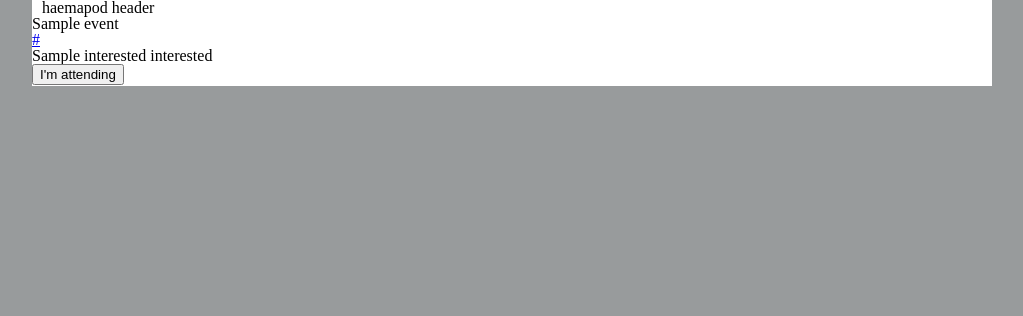
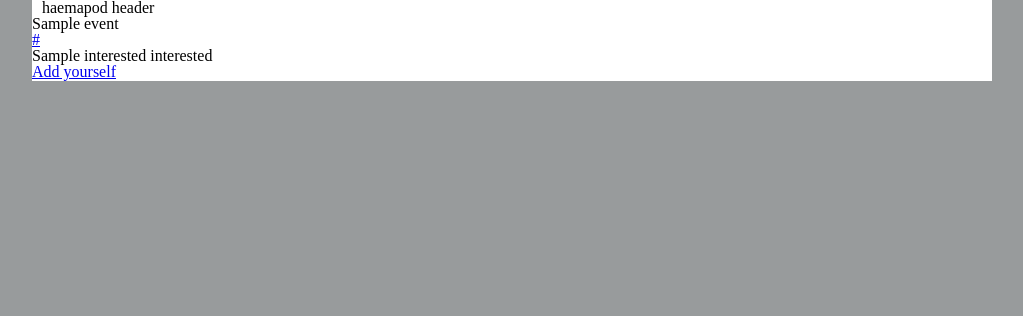
Before and after one commit to globalspin/haemapod, a Python web app: template haemapod/templates/events/detail.html in a window 1280 px wide. Shown: the top 316 px of the page, without its empty margins (128-1151 px from the left). Run offline with Jinja, Linux system fonts and the light colour scheme; the template is opened without the code that fills it: most values are stand-ins (such as "Sample title", 1, 10 or a date in 2020); some libraries are stand-ins or nearby versions.

Commit message:
"add yourself" when not logged in

```diff
--- a/haemapod/templates/events/detail.html
+++ b/haemapod/templates/events/detail.html
@@ -15,11 +15,16 @@
     <p>Nobody organizing
   {% endfor %}
   <p>{{interested}} interested
-  {% if handler.current_user().is_attending(event) %}
-    <p>You are attending this event
+
+  {% if handler.current_user() %}
+    {% if handler.current_user().is_attending(event) %}
+      <p>You are attending this event
+    {% else %}
+      <form action="{{event.permalink()|escape}}/attending/add" method="post">
+        <input type="submit" value="I'm attending">
+      </form>
+    {% endif %}
   {% else %}
-    <form action="{{event.permalink()|escape}}/attending/add" method="post">
-      <input type="submit" value="I'm attending">
-    </form>
+    <p><a href="/people/add">Add yourself</a>
   {% endif %}
 {% endblock %}
```
